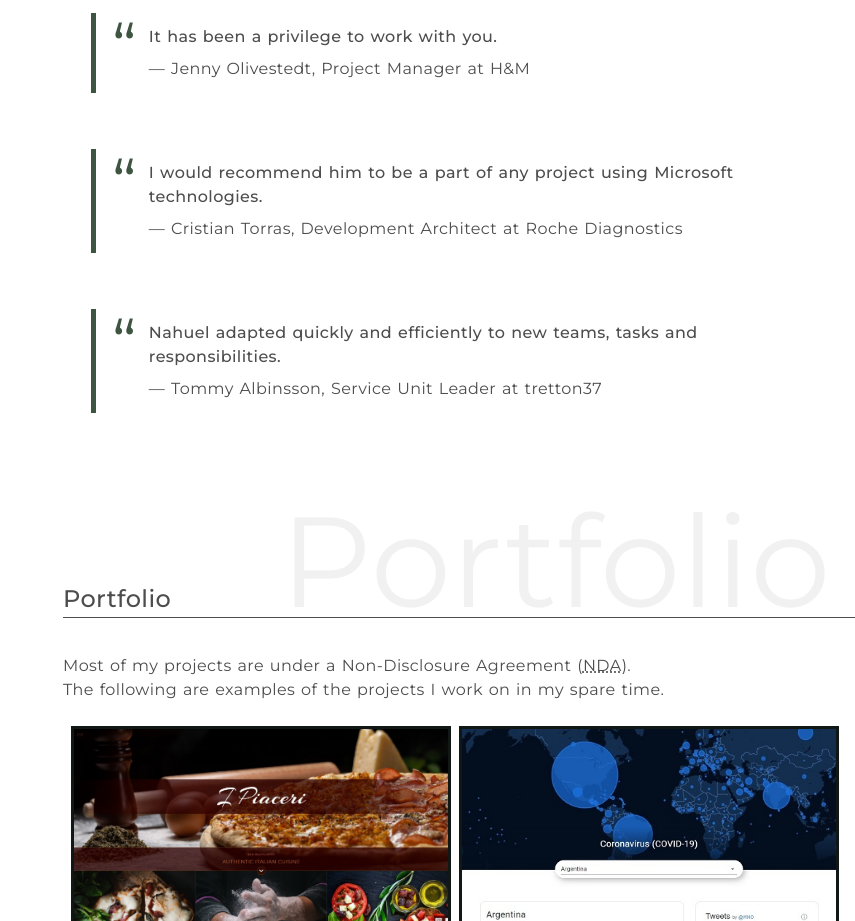
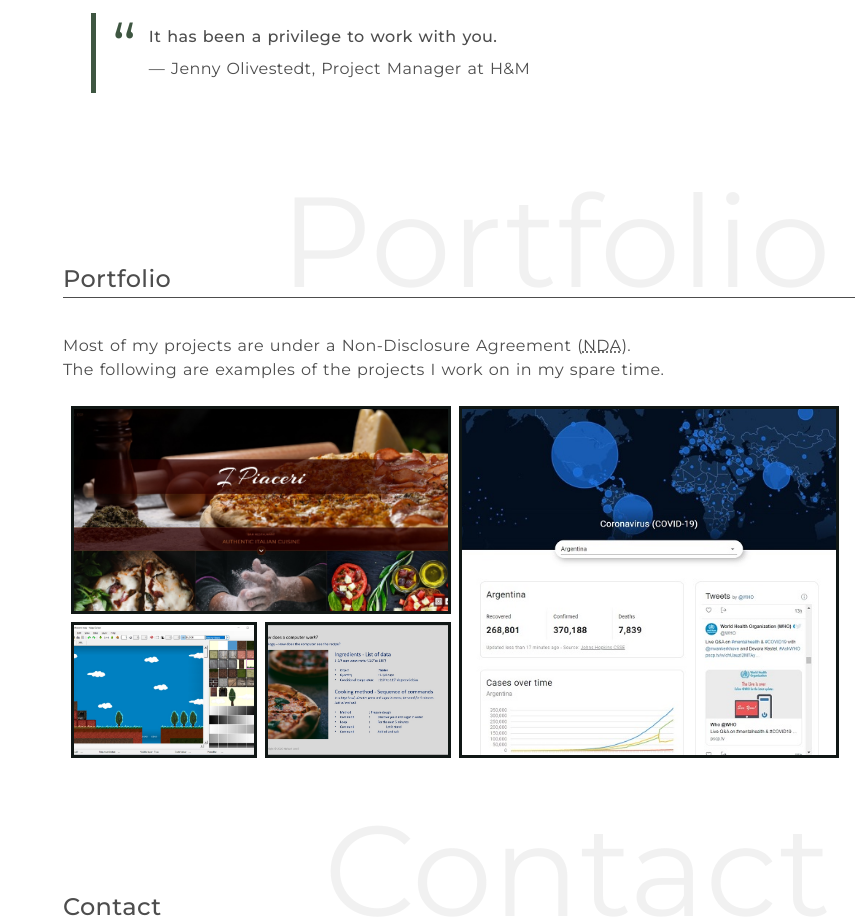
Before and after one commit to nahuel-ianni/nahuel-ianni.github.io, a plain HTML site: page index.html in a window 1280 px wide. Shown: the part 1900-2821 px from the top of the page, without its empty margins (425-1280 px from the left). Drawn offline with Linux system fonts and the light colour scheme.

Commit message:
Updated version

```diff
--- a/index.html
+++ b/index.html
@@ -173,24 +173,6 @@
                         </div>
                     </blockquote>
                 </li>
-                <li>
-                    <blockquote>
-                        <span></span>
-                        <div>
-                            <p>I would recommend him to be a part of any project using Microsoft technologies.</p>
-                            <footer>— Cristian Torras, Development Architect at Roche Diagnostics</footer>
-                        </div>
-                    </blockquote>
-                </li>
-                <li>
-                    <blockquote>
-                        <span></span>
-                        <div>
-                            <p>Nahuel adapted quickly and efficiently to new teams, tasks and responsibilities.</p>
-                            <footer>— Tommy Albinsson, Service Unit Leader at tretton37</footer>
-                        </div>
-                    </blockquote>
-                </li>
             </ul>
         </section>
 
```
